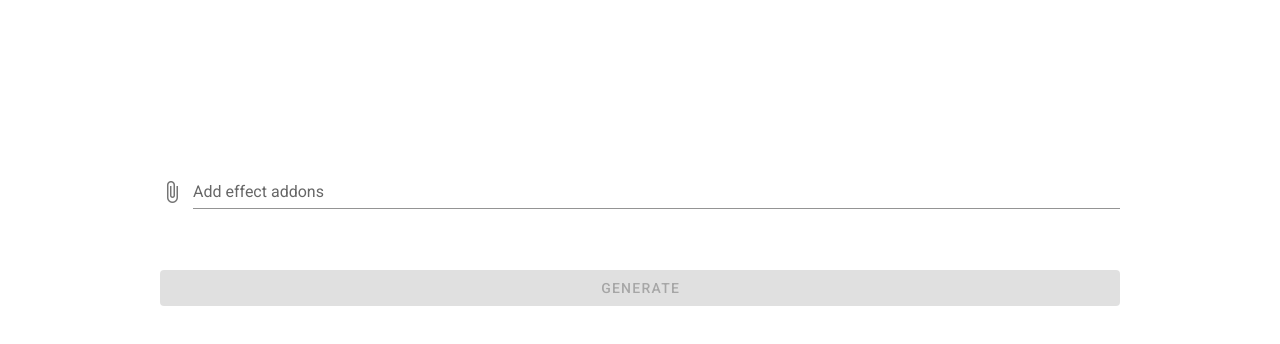
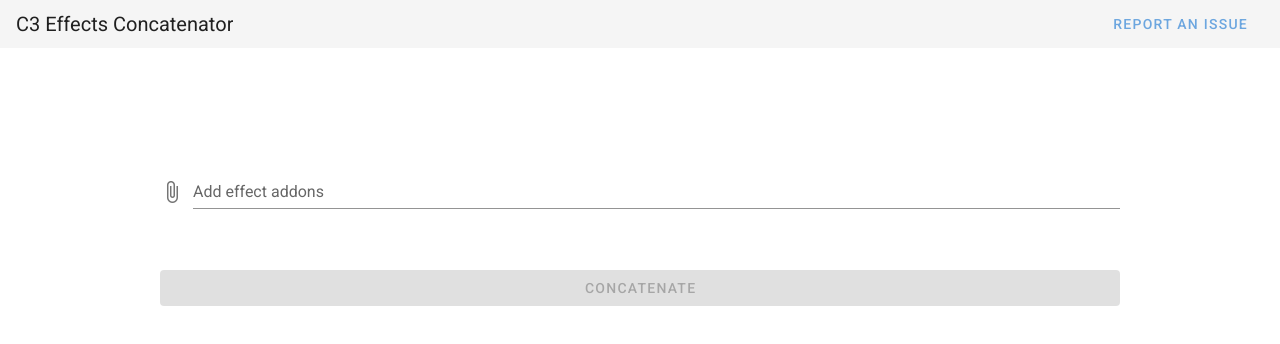
Before and after one commit to ConstructFund/c3-effects-concat, a Vue app: page / in a window 1280 px wide. Shown: the top 344 px of the page. Built offline with nearby package versions, Linux system fonts and the light colour scheme.

Commit message:
added issue btn

```diff
--- a/src/App.vue
+++ b/src/App.vue
@@ -1,5 +1,10 @@
 <template>
   <v-app>
+    <v-app-bar absolute dense flat>
+      <v-toolbar-title>C3 Effects Concatenator</v-toolbar-title>
+      <v-spacer></v-spacer>
+      <v-btn color="primary" @click="onIssue" plain>Report an issue</v-btn>
+    </v-app-bar>
     <v-main>
       <!-- file upload button -->
       <v-layout column wrap style="margin: 10em">
@@ -23,7 +28,7 @@
         </draggable>
         <!-- generate button -->
         <v-btn color="primary" @click="onGenerate" :disabled="!addons.length">
-          Generate
+          Concatenate
         </v-btn>
       </v-layout>
     </v-main>
@@ -89,6 +94,11 @@ export default {
     ],
   }),
   methods: {
+    onIssue() {
+      window.open(
+        "https://github.com/ConstructFund/c3-effects-concat/issues/new"
+      );
+    },
     onFileChange(files) {
       Promise.all(
         files.map((file) => {
```
